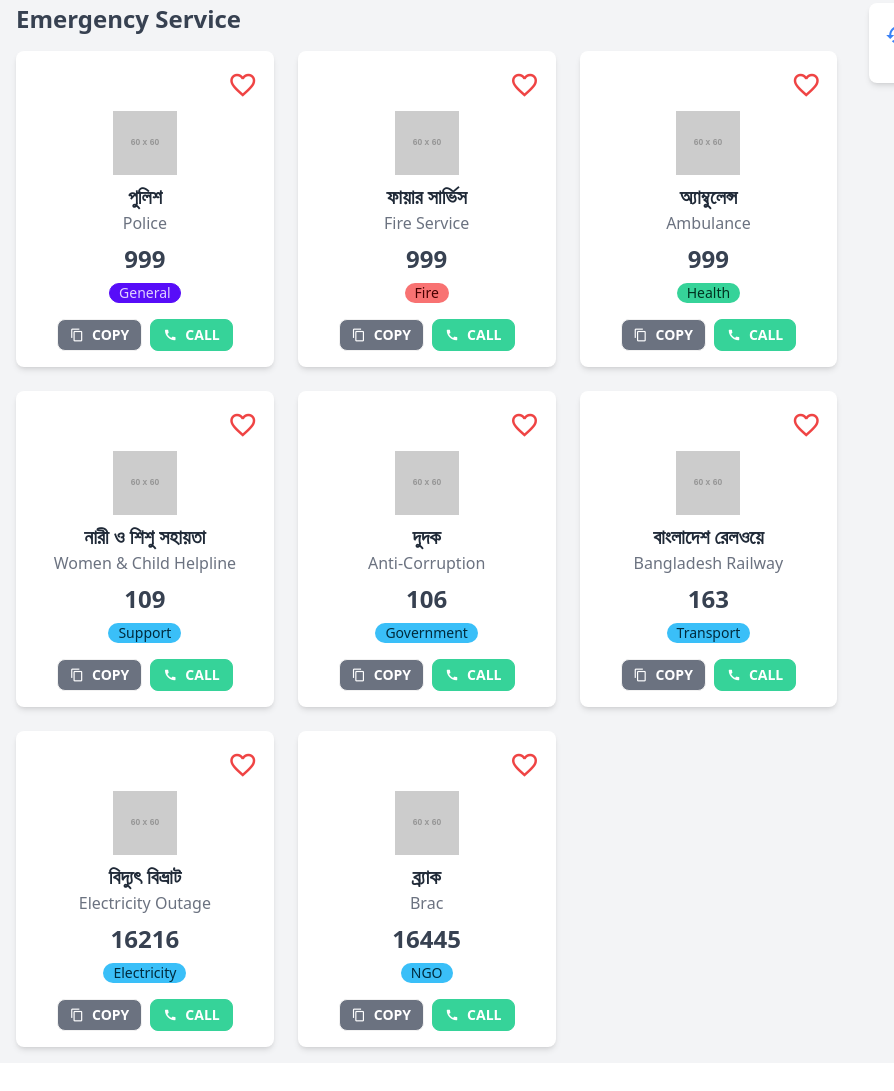
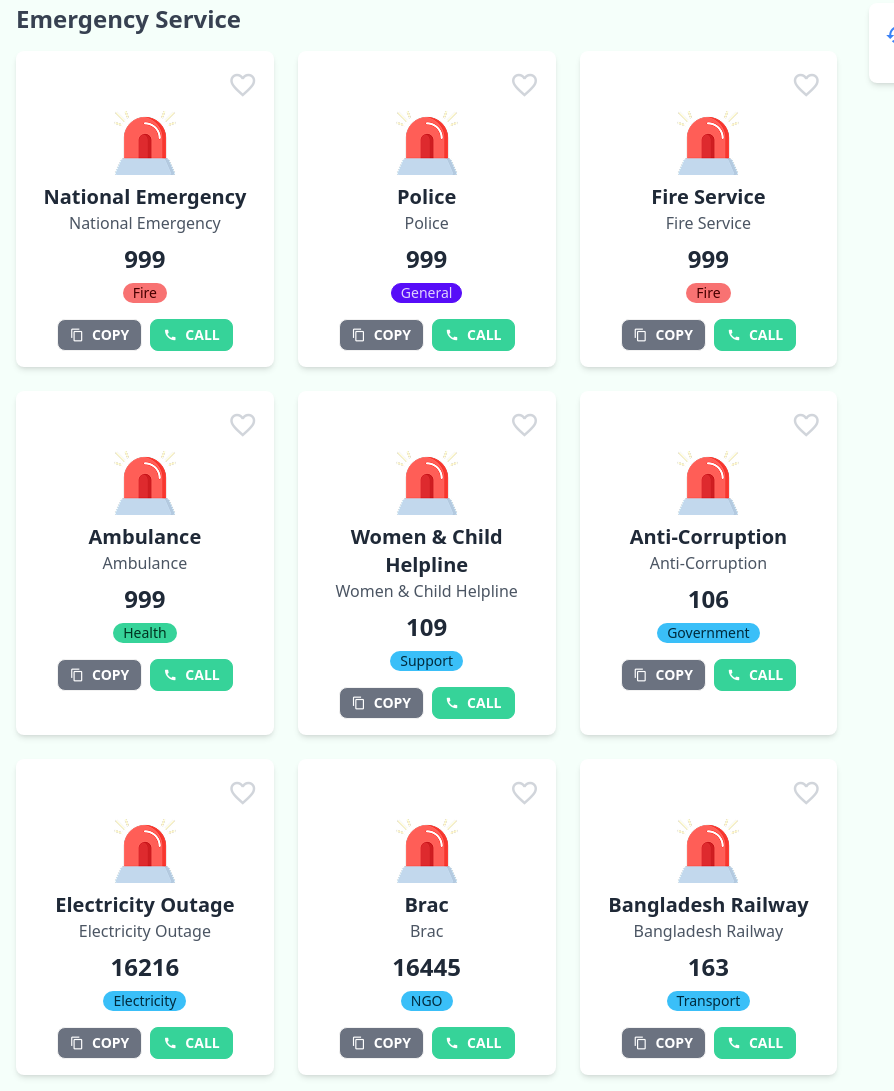
Before and after one commit to nasiriium/Assignment-05, a plain HTML site: page index.html in a window 1280 px wide. Shown: the part 429-1520 px from the top of the page, without its empty margins (0-894 px from the left). Before the commit the page ends 1492 px from the top, so only its background shows below. Drawn offline with nearby package versions, Linux system fonts and the light colour scheme; placeholder pictures from the web are drawn by us.

Commit message:
third commit

```diff
--- a/index.html
+++ b/index.html
@@ -13,8 +13,8 @@
 
     <nav class="bg-white shadow-md p-4 flex justify-between items-center fixed w-full z-50 top-0">
         <div class="flex items-center space-x-2">
-            <img src="https://via.placeholder.com/40" alt="Logo" class="h-10 w-10">
-            <span class="text-2xl font-bold text-gray-800">HotlineHub</span>
+            <img src="./assets/logo.png" alt="Logo" class="h-10 w-10">
+            <span class="text-2xl font-bold text-gray-800">Emergency <br>Service</span>
         </div>
         <div class="flex items-center space-x-4">
             <div class="flex items-center space-x-1">
@@ -22,7 +22,7 @@
                 <span id="heart-count" class="text-lg font-semibold">0</span>
             </div>
             <div class="flex items-center space-x-1">
-                <span class="material-icons text-yellow-500">monetization_on</span>
+                <span class="material-icons text-yellow-500 ">monetization_on</span>
                 <span id="coin-count" class="text-lg font-semibold">100</span>
             </div>
             <div class="flex items-center space-x-1">
@@ -33,12 +33,12 @@
     </nav>
 
     <header class="h-96 w-full flex flex-col justify-center items-center text-white p-4" style="background: linear-gradient(90.00deg, rgba(1.25, 49.64, 34.61, 1), rgba(0, 103, 71, 1) 50%, rgba(1.25, 49.64, 34.61, 1) 100%);">
-        <img src="https://via.placeholder.com/100" alt="Hero Logo" class="h-24 w-24 mb-4">
+        <img src="./assets/logo-dark.png" alt="Hero Logo" class="h-22 w-24 mt-5 mb-4">
         <h1 class="text-4xl md:text-5xl font-extrabold text-center">Emergency Service Directory</h1>
         <p class="text-lg md:text-xl mt-2 text-center">Government Emergency Services at Your Fingertip - A Project by Government of the People's Republic of Bangladesh</p>
     </header>
 
-    <main class="container mx-auto p-4 mt-8 grid grid-cols-1 md:grid-cols-3 gap-8">
+    <main class="bg-[#F5FFFA] container mx-auto p-4 mt-8 grid grid-cols-1 md:grid-cols-3 gap-8">
         <section class="col-span-1 md:col-span-2 space-y-4">
             <h2 class="text-2xl font-bold text-gray-700">Emergency Service</h2>
             <div id="hotline-cards" class="grid grid-cols-1 sm:grid-cols-2 lg:grid-cols-3 gap-6">
--- a/script.js
+++ b/script.js
@@ -12,14 +12,15 @@ document.addEventListener('DOMContentLoaded', () => {
 
     // Data for the cards with English categories
     const hotlineData = [
-        { name: 'পুলিশ', englishName: 'Police', number: '999', category: 'General' },
-        { name: 'ফায়ার সার্ভিস', englishName: 'Fire Service', number: '999', category: 'Fire' },
-        { name: 'অ্যাম্বুলেন্স', englishName: 'Ambulance', number: '999', category: 'Health' },
-        { name: 'নারী ও শিশু সহায়তা', englishName: 'Women & Child Helpline', number: '109', category: 'Support' },
-        { name: 'দুদক', englishName: 'Anti-Corruption', number: '106', category: 'Government' },
-        { name: 'বাংলাদেশ রেলওয়ে', englishName: 'Bangladesh Railway', number: '163', category: 'Transport' },
-        { name: 'বিদ্যুৎ বিভ্রাট', englishName: 'Electricity Outage', number: '16216', category: 'Electricity' },
-        { name: 'ব্র্যাক', englishName: 'Brac', number: '16445', category: 'NGO' }
+        { name: 'National Emergency', number: '999', category: 'Fire' },
+        { name: 'Police', number: '999', category: 'General' },
+        { name: 'Fire Service', number: '999', category: 'Fire' },
+        { name: 'Ambulance', number: '999', category: 'Health' },
+        { name: 'Women & Child Helpline', number: '109', category: 'Support' },
+        { name: 'Anti-Corruption', number: '106', category: 'Government' },
+        { name: 'Electricity Outage', number: '16216', category: 'Electricity' },
+        { name: 'Brac', number: '16445', category: 'NGO' },
+        { name: 'Bangladesh Railway', number: '163', category: 'Transport' }
     ];
 
     // Function to render cards
@@ -47,19 +48,19 @@ document.addEventListener('DOMContentLoaded', () => {
 
             card.innerHTML = `
                 <div class="flex justify-end items-start mb-2">
-                    <span class="material-icons text-red-500 text-3xl cursor-pointer heart-icon" data-service-name="${service.name}" data-favorited="false">favorite_border</span>
+                    <span class="material-icons text-gray-300 text-3xl cursor-pointer heart-icon" data-service-name="${service.name}" data-favorited="false">favorite_border</span>
                 </div>
                 <div class="flex flex-col items-center text-center">
-                    <img src="https://via.placeholder.com/60" alt="${service.name} Icon" class="h-16 w-16 mb-2">
+                    <img src="./assets/emergency.png" alt="${service.name} Icon" class="h-16 w-16 mb-2">
                     <h3 class="text-xl font-semibold text-gray-800">${service.name}</h3>
-                    <p class="text-gray-500 mb-2">${service.englishName}</p>
-                    <p class="text-2xl font-bold text-gray-700 mb-2">${service.number}</p>
+                    <p class="text-gray-600 mb-2">${service.name}</p>
+                    <p class="text-2xl font-bold text-gray-800 mb-2">${service.number}</p>
                     <div class="badge ${categoryClass} mb-4">${service.category}</div>
                     <div class="flex space-x-2">
                         <button class="btn btn-sm text-white flex items-center" style="background-color: #6b7280;">
                             <span class="material-icons text-sm">content_copy</span> Copy
                         </button>
-                        <button class="btn btn-sm btn-success text-white flex items-center call-btn" data-hotline="${service.number}" data-service-name="${service.englishName}">
+                        <button class="btn btn-sm btn-success text-white flex items-center call-btn" data-hotline="${service.number}" data-service-name="${service.name}">
                             <span class="material-icons text-sm">call</span> Call
                         </button>
                     </div>
@@ -69,7 +70,7 @@ document.addEventListener('DOMContentLoaded', () => {
         });
     }
 
-    // Function to add a service to history with a timestamp
+    // Function to add a service to history
     function addHistoryItem(name, number) {
         const now = new Date();
         const timeString = now.toLocaleTimeString();
@@ -79,9 +80,9 @@ document.addEventListener('DOMContentLoaded', () => {
         historyItem.innerHTML = `
             <div>
                 <span class="font-semibold text-gray-800">${name}</span>
-                <span class="text-gray-500 ml-2">${number}</span>
+                <span class="text-gray-800 ml-2">${number}</span>
             </div>
-            <span class="text-sm text-gray-400">${timeString}</span>
+            <span class="text-sm text-gray-300">${timeString}</span>
         `;
         historyList.prepend(historyItem);
     }
```
